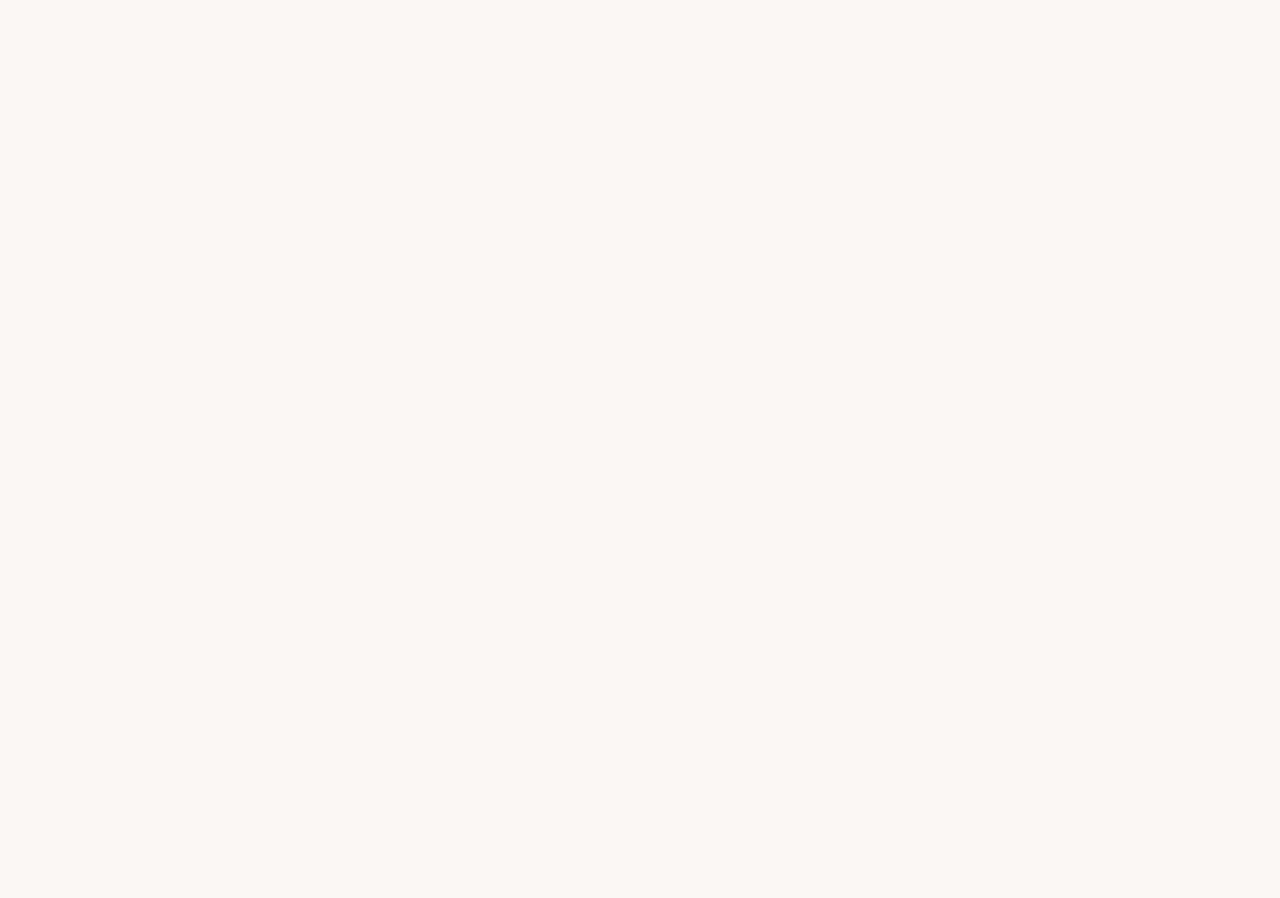
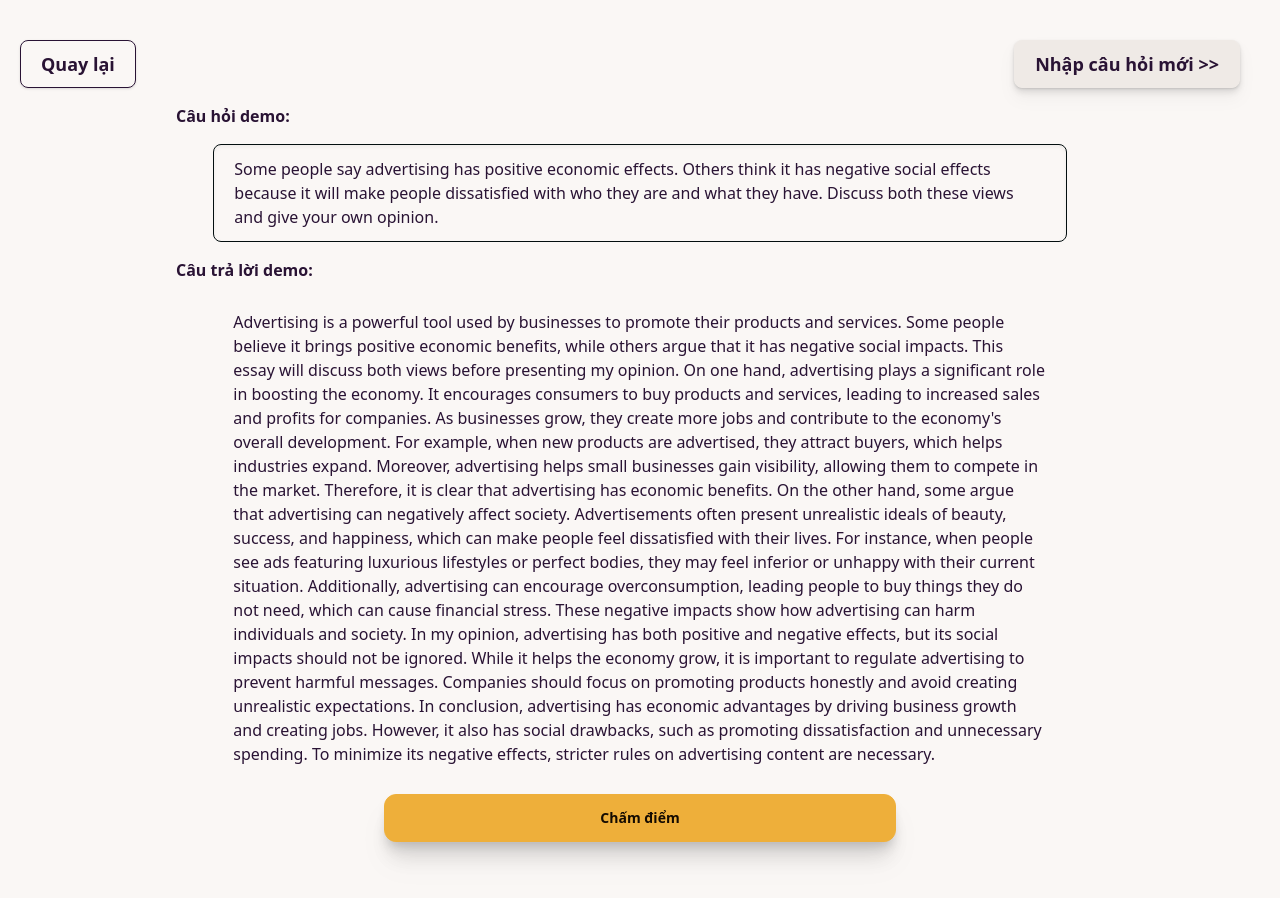
Before and after one commit to abelwi/Writing, a Nuxt app in the folder ielts-writing/: page /Demo in a window 1280 px wide. Before the commit the page ends 800 px from the top, so only its background shows below. Built offline with nearby package versions, Linux system fonts and the light colour scheme.

Commit message:
style demo test

```diff
--- a/ielts-writing/nuxt.config.ts
+++ b/ielts-writing/nuxt.config.ts
@@ -2,7 +2,7 @@
 // https://nuxt.com/docs/api/configuration/nuxt-config
 export default defineNuxtConfig({
   compatibilityDate: '2024-11-01',
-  devtools: { enabled: false },
+  devtools: { enabled: true },
   modules: ['@nuxtjs/tailwindcss'],
 
   app: {
--- a/ielts-writing/pages/Demo.vue
+++ b/ielts-writing/pages/Demo.vue
@@ -1,3 +1,56 @@
-<template></template>
+<template>
+    <div class="mt-10 mr-10 flex justify-between">
+        <NuxtLink
+          to="/"
+          class="btn btn-outline ml-5 px-3 sm:px-5 py-1 sm:py-2 text-md sm:text-lg rounded-lg shadow hover:shadow-xl hover:bg-accent hover:border-accent"
+        >
+          Quay lại
+        </NuxtLink>
+        <button class="btn btn-base-200 px-3 py-1 sm:px-5 sm:py-2 rounded-lg drop-shadow-lg shadow hover:shadow-xl hover:bg-base-300 hover:border-base-200">
+            <NuxtLink to="/question" class="font-semibold text-md sm:text-lg">Nhập câu hỏi mới >></NuxtLink>
+        </button>
+    </div>
+    <div class="relative">
+        <div class="flex justify-center items-center">
+            <div class="box-content w-full text-center">
+                <p class="ml-1 pl-5 sm:ml-4 sm:pl-40 text-left font-semibold mt-4">Câu hỏi demo:</p>
+                <p class="w-5/6 sm:w-2/3 mt-4 px-5 py-3 mx-auto border border-primary-content rounded-lg text-left shadow-inner">
+                    Some people say advertising has positive economic effects.
+                    Others think it has negative social effects because it will make people dissatisfied with who they are and what they have.
+                    Discuss both these views and give your own opinion.
+                </p>
+
+                <p class="ml-1 pl-5 sm:ml-4 sm:pl-40 text-left font-semibold mt-4">Câu trả lời demo:</p>
+                <p class="w-5/6 sm:w-2/3 mt-4 px-5 py-3 mx-auto text-left">
+                    Advertising is a powerful tool used by businesses to promote their products and services.
+                    Some people believe it brings positive economic benefits, while others argue that it has negative social impacts.
+                    This essay will discuss both views before presenting my opinion.
+                    On one hand, advertising plays a significant role in boosting the economy.
+                    It encourages consumers to buy products and services, leading to increased sales and profits for companies.
+                    As businesses grow, they create more jobs and contribute to the economy's overall development.
+                    For example, when new products are advertised, they attract buyers, which helps industries expand.
+                    Moreover, advertising helps small businesses gain visibility, allowing them to compete in the market.
+                    Therefore, it is clear that advertising has economic benefits.
+                    On the other hand, some argue that advertising can negatively affect society.
+                    Advertisements often present unrealistic ideals of beauty, success, and happiness, which can make people feel dissatisfied with their lives.
+                    For instance, when people see ads featuring luxurious lifestyles or perfect bodies, they may feel inferior or unhappy with their current situation.
+                    Additionally, advertising can encourage overconsumption, leading people to buy things they do not need, which can cause financial stress.
+                    These negative impacts show how advertising can harm individuals and society.
+                    In my opinion, advertising has both positive and negative effects, but its social impacts should not be ignored.
+                    While it helps the economy grow, it is important to regulate advertising to prevent harmful messages.
+                    Companies should focus on promoting products honestly and avoid creating unrealistic expectations.
+                    In conclusion, advertising has economic advantages by driving business growth and creating jobs.
+                    However, it also has social drawbacks, such as promoting dissatisfaction and unnecessary spending.
+                    To minimize its negative effects, stricter rules on advertising content are necessary.
+                </p>
+
+                <button class="btn btn-wide btn-md btn-accent px-12 sm:w-2/5 sm:px-20 py-2 sm:py-3 mt-4 mb-14 font-bold rounded-xl drop-shadow-xl shadow-xl">
+                    Chấm điểm
+                </button>
+            </div>
+        </div>
+    </div>
+
+</template>
 
 <script></script>
--- a/ielts-writing/pages/Question.vue
+++ b/ielts-writing/pages/Question.vue
@@ -1 +1,3 @@
-<template></template>
+<template>
+
+</template>
--- a/ielts-writing/pages/index.vue
+++ b/ielts-writing/pages/index.vue
@@ -1,5 +1,11 @@
 <template>
-    <div>
+    <div class="h-full">
+      <div class="mt-10 mr-10 flex justify-end">
+        <button class="btn btn-base-200 px-3 py-1 sm:px-5 sm:py-2 rounded-lg drop-shadow-lg shadow hover:shadow-xl hover:bg-base-300 hover:border-base-200">
+          <NuxtLink to="/question" class="font-semibold text-md sm:text-lg">Nhập câu hỏi mới >></NuxtLink>
+        </button>
+      </div>
+
       <div class="flex justify-center items-center flex-col">
         <div>
           <div class="flex justify-center">
@@ -12,13 +18,13 @@
             to="/demo"
             class="btn btn-wide btn-accent px-8 py-3 sm:px-14 sm:py-4 rounded-lg drop-shadow-xl shadow hover:shadow-xl"
           >
-            BẮT ĐẦU NÀO
+              DÙNG THỬ
           </NuxtLink>
           </div>
         </div>
       </div>
-      <div class="mt-10 sm:mt-10 bg-base-300 w-full sm:h-56 p-4 shadow-inner">
-        <!-- <div class="bg-gray-300 w-full sm:h-44 p-4 shadow-inner"> -->
+
+      <div class="mt-10 sm:mt-10 bg-base-300 h-screen p-4 shadow-inner">
         <p class="font-semibold text-left ml-2 sm:ml-8 pt-2">P/s:</p>
         <p class="text-left mx-2 sm:mx-14 font-thin">Mình là Lam - người tạo chiếc web nhỏ này cho cậu, hi vọng nó sẽ giúp cậu phần nào.
           Sẽ có khá nhiều thiếu sót, hãy cho mình biết để mình cải thiện nha! ^^
@@ -30,7 +36,6 @@
           </a>
           này nhaaaa!!
         </p>
-        <!-- </div> -->
       </div>
     </div>
 </template>
```
Also changed, not shown: 1 other file (tests, documents, lock files or other folders). Lines whose indentation alone changed are shown as unchanged.
